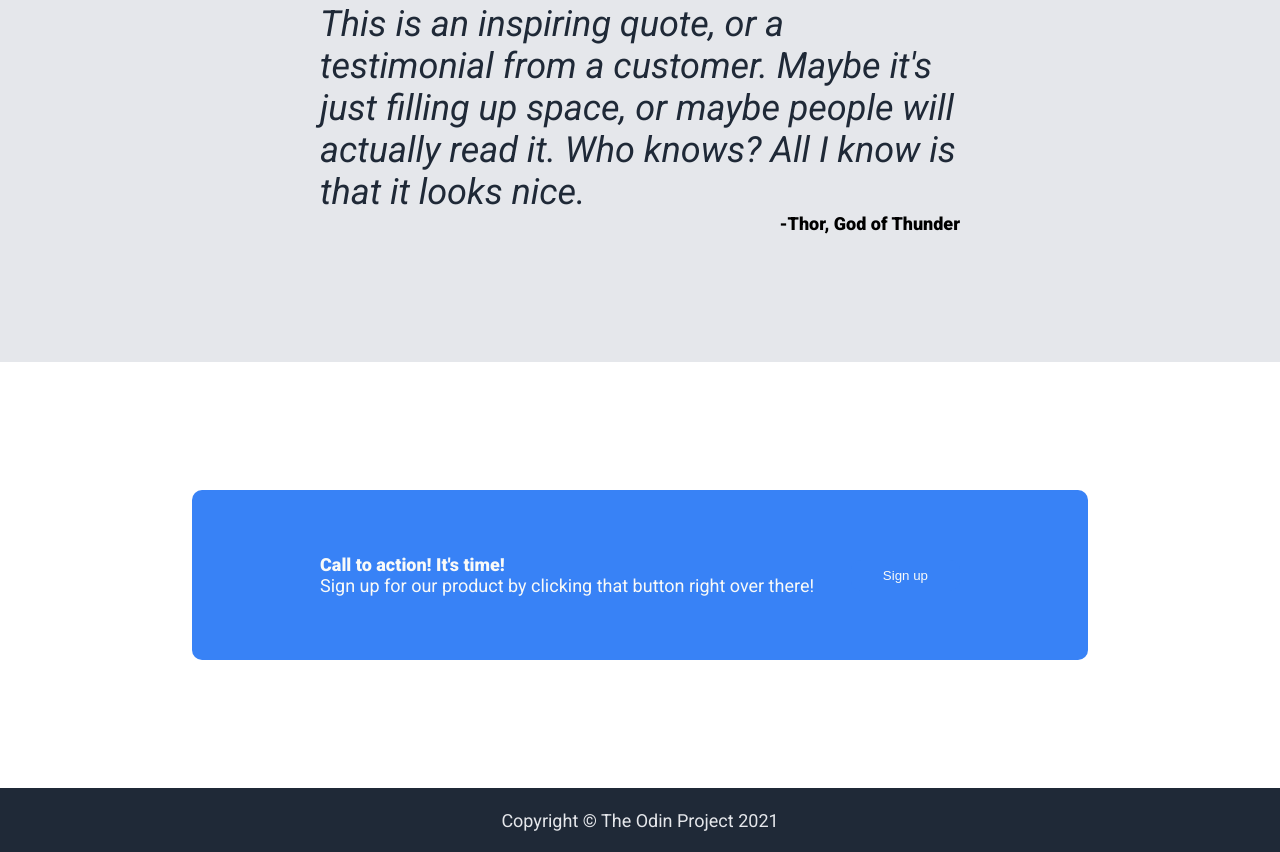
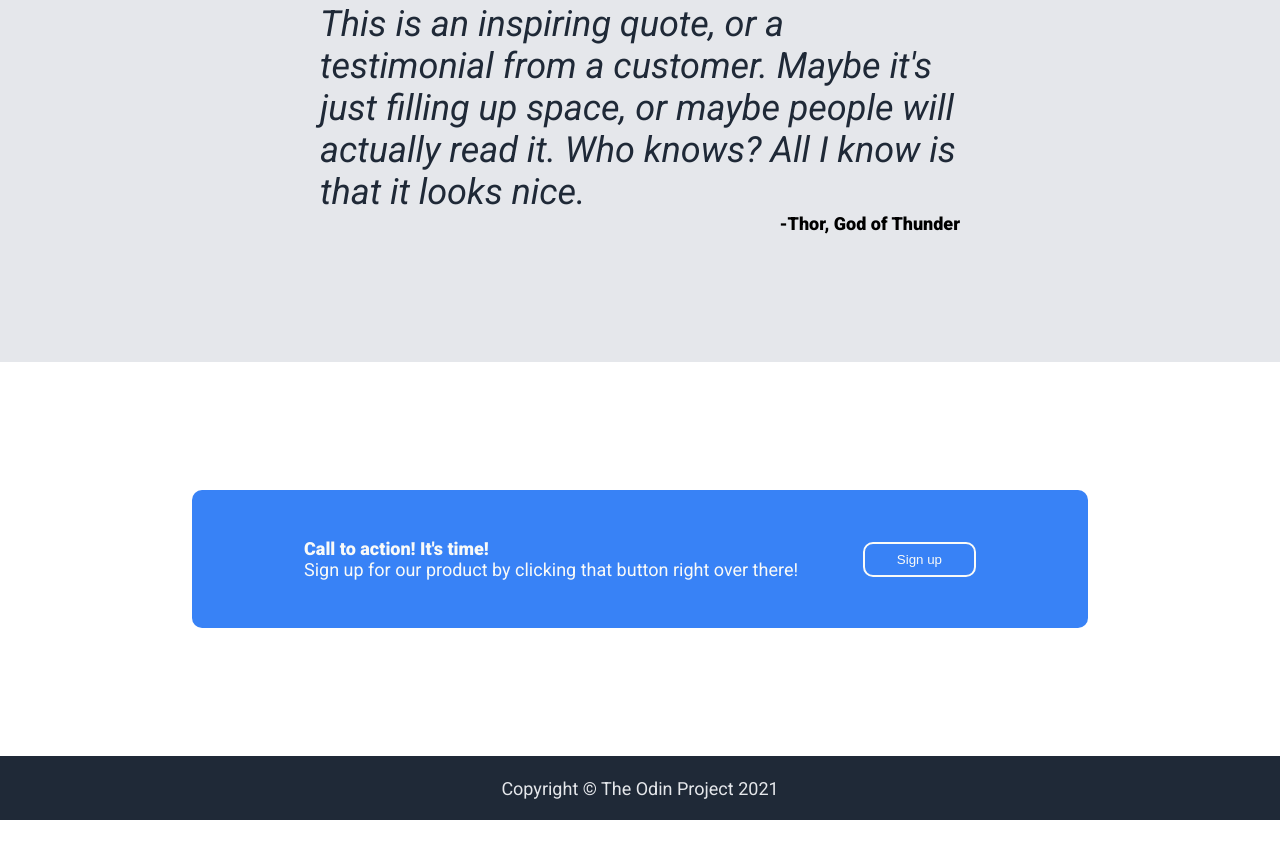
Before and after one commit to mkingbean/odin-landing-page, a plain HTML site: page index.html in a window 1280 px wide. Shown: the part 1132-1984 px from the top of the page. After the commit the page ends 1952 px from the top, so only its background shows below. Drawn offline with Linux system fonts and the light colour scheme.

Commit message:
Refactor .signup

```diff
--- a/css/styles.css
+++ b/css/styles.css
@@ -40,7 +40,7 @@ body {
     font-size: 24px;
 }
 
-.header > .logo, .hero-text > h1, button {
+.header > .logo, .hero-text > h1, button, .signup-message {
     color: #F9FAF8;
 }
 
@@ -152,7 +152,8 @@ button {
 }
 
 .signup {
-    padding: 128px 15%;
+    padding-top: 128px;
+    padding-bottom: 128px;
 }
 
 .signup-box {
@@ -160,19 +161,15 @@ button {
     justify-content: space-between;
     align-items: center;
     background-color: #3882F6;
-    padding: 64px 128px;
+    padding: 48px 112px;
     border-radius: 10px;
 }
 
-.signup-message {
-    color: #F9FAF8;
-}
-
-.signup-header {
+.signup-message > h2 {
     font-size: 18px;
     font-weight: 900;
 }
 
 .signup-box > button {
-    border-color: #F9FAF8;
+    border: 2px solid currentColor;
 }
--- a/index.html
+++ b/index.html
@@ -60,7 +60,7 @@
         <div class="signup">
             <div class="signup-box">
                 <div class="signup-message">
-                    <div  class="signup-header">Call to action! It's time!</div>
+                    <h2>Call to action! It's time!</h2>
                     <p>Sign up for our product by clicking that button right over there!</p>
                 </div>
                 <button>Sign up</button>
```
